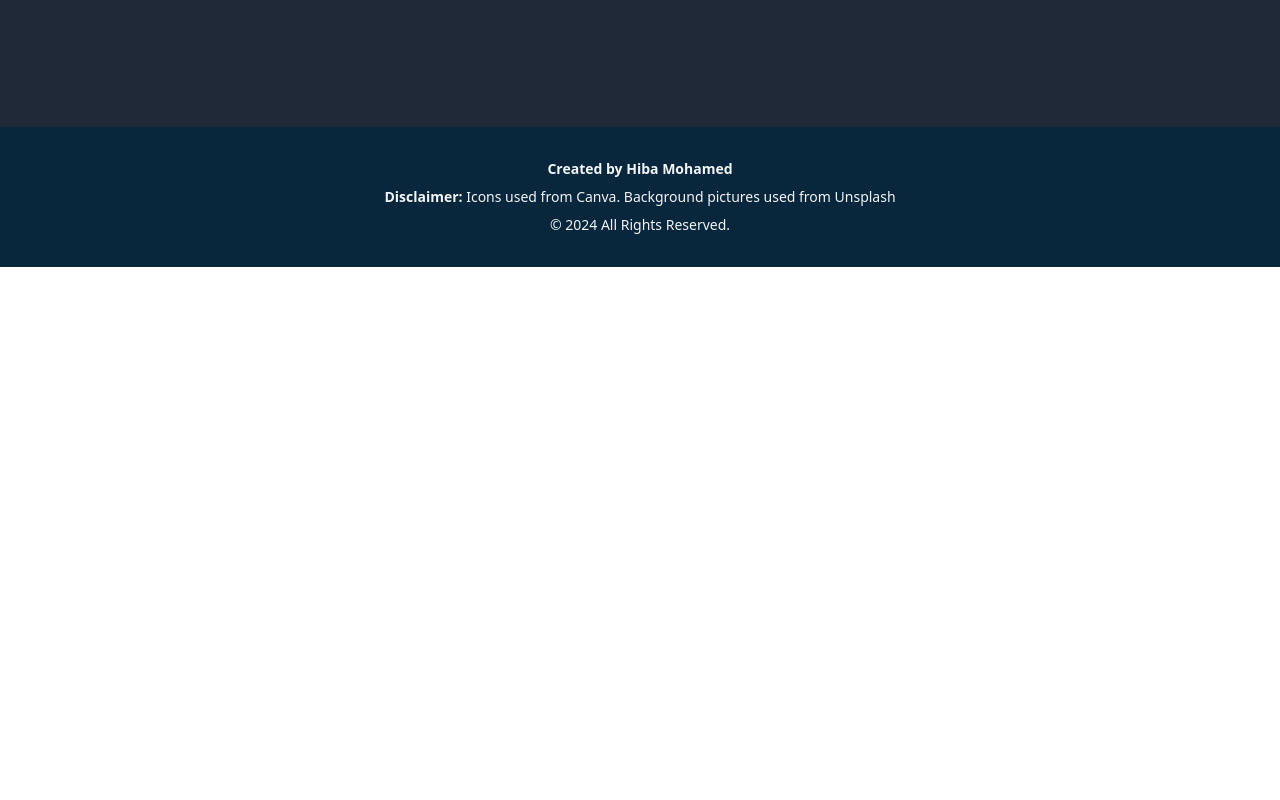
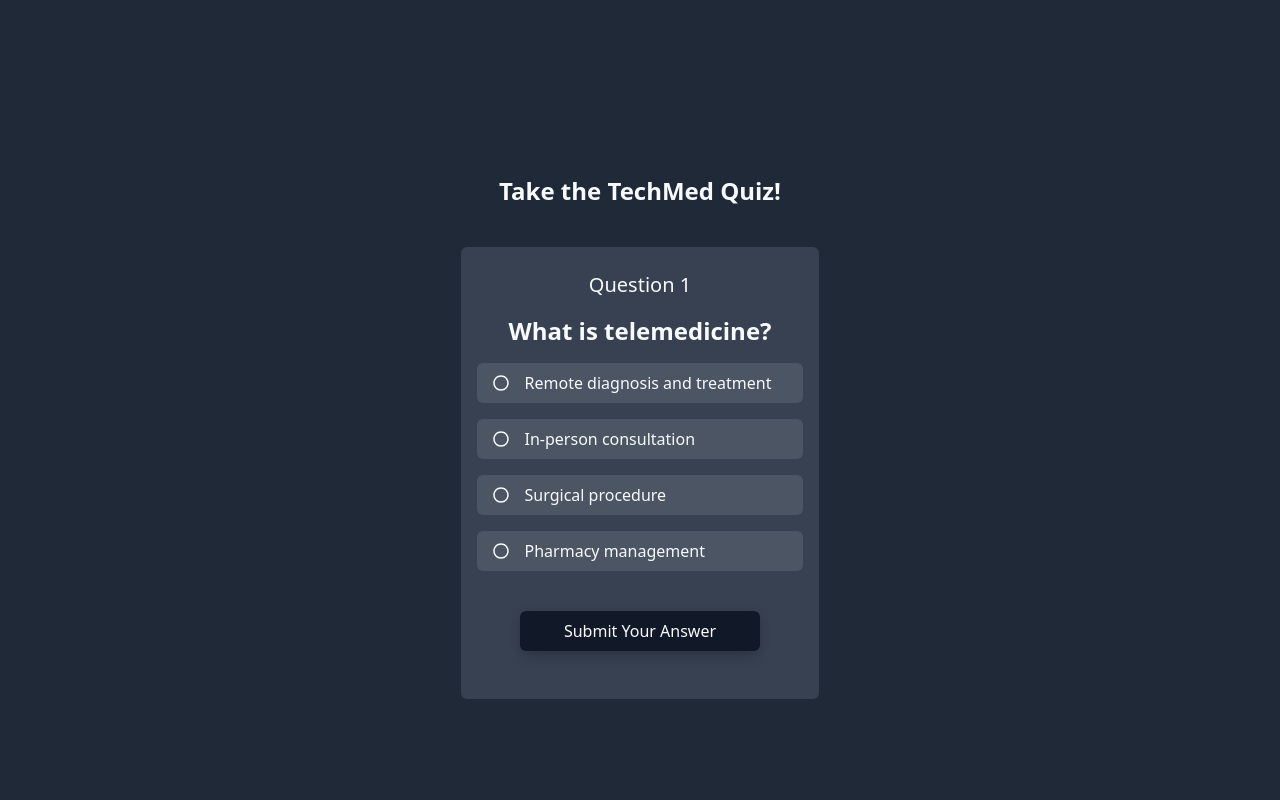
Before and after one commit to Hiba-Mohamed/Portfolio, a React (Create React App) app in the folder portfolio/: page / in a window 1280 px wide. Shown: the part 2920-3720 px from the top of the page. Before the commit the page ends 3187 px from the top, so only its background shows below. Built offline with nearby package versions, Linux system fonts and the light colour scheme.

Commit message:
quiz added

```diff
--- /dev/null
+++ b/portfolio/src/components/TechMedQuiz.jsx
@@ -0,0 +1,138 @@
+import React from "react";
+import { useState } from "react";
+import { FaRegCircle } from "react-icons/fa";
+import { FaRegDotCircle } from "react-icons/fa";
+
+const TechMedQuiz = () => {
+  const questions = [
+    {
+      question: "What is telemedicine?",
+      answers: [
+        "Remote diagnosis and treatment",
+        "In-person consultation",
+        "Surgical procedure",
+        "Pharmacy management",
+      ],
+      correct: 0,
+      explanation:
+        "Telemedicine involves providing healthcare remotely through digital communication.",
+    },
+    {
+      question: "Which technology is used for electronic health records?",
+      answers: [
+        "Blockchain",
+        "Cloud computing",
+        "Artificial Intelligence",
+        "Virtual Reality",
+      ],
+      correct: 1,
+      explanation:
+        "Electronic health records are typically managed using cloud computing for accessibility and storage.",
+    },
+    {
+      question: "What does AI in healthcare primarily help with?",
+      answers: [
+        "Data entry",
+        "Medical imaging analysis",
+        "Patient transportation",
+        "Prescription filling",
+      ],
+      correct: 1,
+      explanation:
+        "AI helps in analyzing medical images for better diagnosis and treatment planning.",
+    },
+    {
+      question: "What is the purpose of wearable health technology?",
+      answers: [
+        "To provide entertainment",
+        "To monitor health metrics",
+        "To replace medical professionals",
+        "To store personal data",
+      ],
+      correct: 1,
+      explanation:
+        "Wearable health technology monitors health metrics such as heart rate and activity levels.",
+    },
+  ];
+  const [currentQuestionIndex, setCurrentQuestionIndex] = useState(0);
+  const [userAnswer, setUserAnswer] = useState("");
+  const [userScore, setUserScore] = useState(0);
+  const [isSubmitted, setIsSubmitted] = useState(false);
+
+  const showAnswer = () => {};
+
+  const styleAnsweredQuestion = () => {};
+
+  const displayNextQuestion = () => {};
+
+  const chosenAnswer = (answer) => {
+    setUserAnswer(answer);
+    console.log(answer);
+  };
+
+  const handleSubmission = () => {
+    //if answer is correct
+    if (
+      userAnswer ===
+      questions[currentQuestionIndex].answers[
+        questions[currentQuestionIndex].correct
+      ]
+    ) {
+      setUserScore(userScore + 1);
+      setIsSubmitted(true);
+    }
+
+    //if answer is wrong
+    else {
+    }
+  };
+
+  return (
+    <>
+      <div className="flex flex-col items-center relative w-full bg-gray-800 text-slate-50 gap-10 pb-40 sm:pb-56">
+        <h1 className="font-bold text-2xl pt-12 px-4">
+          Take the TechMed Quiz!
+        </h1>
+        <div className="flex flex-col items-center  gap-4 bg-gray-700 mx-2 rounded-md py-6">
+          <h2 className="text-xl px-4">Question {currentQuestionIndex + 1}</h2>
+          <h3 className="text-2xl font-semibold px-4">
+            {questions[currentQuestionIndex].question}
+          </h3>
+          <div className="flex flex-col gap-4">
+            {questions[currentQuestionIndex].answers.map((answer) => (
+              <div className="flex flex-row px-4 bg bg-gray-600 py-2 mx-4 rounded-md items-center">
+                {answer === userAnswer ? <FaRegDotCircle /> : <FaRegCircle />}
+                <p
+                  onClick={() => {
+                    chosenAnswer(answer);
+                  }}
+                  className="px-4"
+                >
+                  {answer}
+                </p>
+              </div>
+            ))}
+          </div>
+          {isSubmitted ? (
+            <div className="flex flex-col items-center px-4 py-6">
+              <p className="font-bold text-xl">Explanation:</p>
+              <p>{questions[currentQuestionIndex].explanation}</p>
+              <button className="my-6 bg-gray-900 py-2 w-60 rounded-md shadow-lg-custom">
+                Next Question
+              </button>
+            </div>
+          ) : (
+            <button
+              onClick={handleSubmission}
+              className="my-6 bg-gray-900 py-2 w-60 rounded-md shadow-lg-custom"
+            >
+              Submit Your Answer
+            </button>
+          )}
+        </div>
+      </div>
+    </>
+  );
+};
+
+export default TechMedQuiz;
--- a/portfolio/src/pages/Home.jsx
+++ b/portfolio/src/pages/Home.jsx
@@ -3,6 +3,7 @@ import Banner from "../components/Banner";
 import AboutMe from "../components/AboutMe";
 import Skills from "../components/Skills";
 import Projects from "../components/Projects";
+import TechMedQuiz from "../components/TechMedQuiz";
 const Home = () => {
   return (
     <>
@@ -11,6 +12,7 @@ const Home = () => {
         <AboutMe />
         <Skills />
         <Projects />
+        <TechMedQuiz />
       </div>
     </>
   );
```
